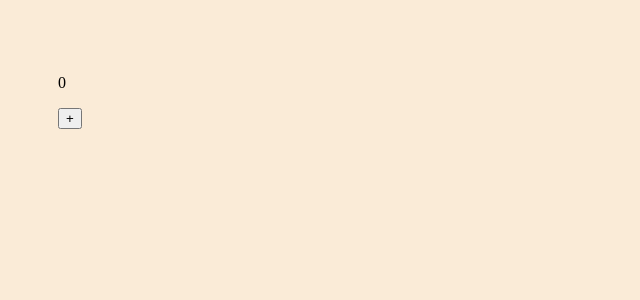
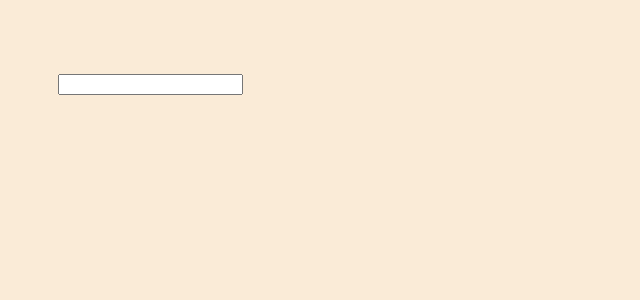
Before and after one commit to leramr/react, a React (Create React App) app in the folder my-app/: page / in a window 1280 px wide. Shown: the top 300 px of the page, without its empty margins (0-640 px from the left). Built offline with nearby package versions, Linux system fonts and the light colour scheme.

Commit message:
при печатания в форме выводим текст в <p>

```diff
--- a/my-app/src/components/mainComponent.js
+++ b/my-app/src/components/mainComponent.js
@@ -1,23 +1,20 @@
 import React, { Component } from 'react'
 
-
-export default class MainComponent extends Component {
-  constructor(props){
-    super(props);
+export default class mainComponent extends Component {
+  constructor (props){
+    super(props)
     this.state = {
-      counter : 0
+      name : ""
     }
   }
-  incrementor = () => {
-    this.setState(prevState => ({
-      counter: prevState.counter + 1
-    }));
+  changeInput = (e)=> {
+    this.setState ({name: e.target.value})
   }
   render() {
     return (
       <div>
-        <p>{this.state.counter}</p>
-        <button onClick={this.incrementor}>+</button>
+        <p>{this.state.name}</p>
+        <input onChange={this.changeInput}/>
       </div>
     )
   }
```
Also changed, not shown: 1 other file (tests, documents, lock files or other folders).
